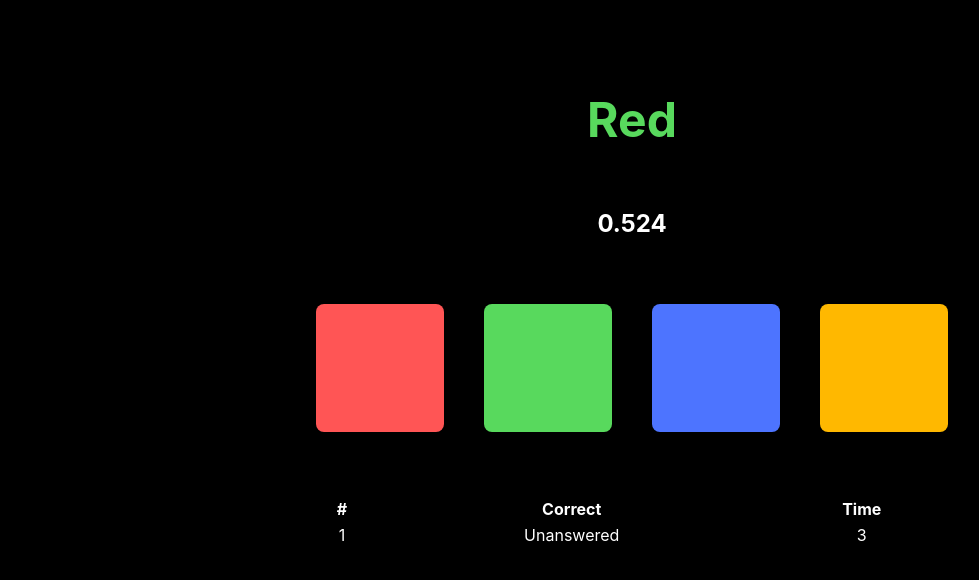
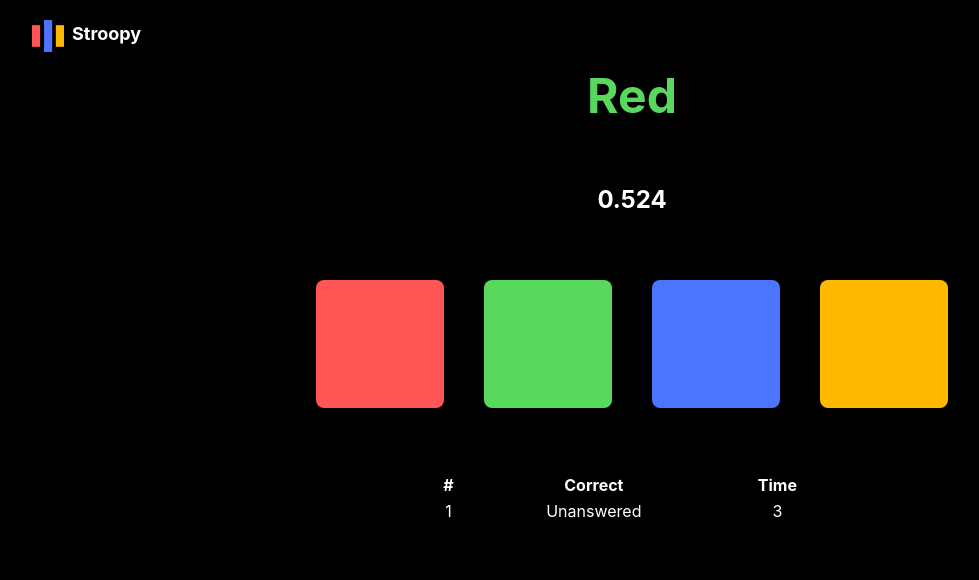
Before and after one commit to stroopy-itb/stroopy-client, a React (Create React App) app: page /test in a window 1280 px wide. Shown: the top 580 px of the page, without its empty margins (8-987 px from the left). Built offline with nearby package versions, Linux system fonts and the light colour scheme.

Commit message:
add header component

```diff
--- a/src/App.tsx
+++ b/src/App.tsx
@@ -1,11 +1,13 @@
 import React from 'react';
 import logo from './logo.svg';
 import {Routes, Route} from 'react-router-dom';
+import { Header } from './component';
 import { SetupPage, StroopPage } from './page';
 
 function App() {
   return (
-    <div className="bg-black flex justify-center">
+    <div className="bg-black px-10 min-h-screen">
+      <Header/>
       <Routes>
         <Route path="setup" element={<SetupPage/>} />
         <Route path="test" element={<StroopPage/>} />
--- /dev/null
+++ b/src/component/Header.tsx
@@ -0,0 +1,28 @@
+import React from "react";
+import { useLocation, useNavigate, useRoutes } from "react-router-dom";
+import logo from "../logo.svg";
+
+export default function Header(): JSX.Element {
+  const navigate = useNavigate();
+  const location = useLocation();
+
+  return (
+    <div className="flex justify-between py-5">
+      <button
+        onClick={() => navigate("/")}
+        disabled={location.pathname === "/test"}
+        className="grid grid-flow-col justify-items-center content-center gap-2"
+      >
+        <img className="w-8" src={logo} alt="logo" />
+        <span className="text-white text-lg font-bold">Stroopy</span>
+      </button>
+      {location.pathname !== "/test" ? (
+        <button>
+          <span className="text-white font-bold">Account</span>
+        </button>
+      ) : (
+        ""
+      )}
+    </div>
+  );
+}
--- /dev/null
+++ b/src/component/index.ts
@@ -0,0 +1 @@
+export {default as Header} from './Header';
--- a/src/page/SetupPage.tsx
+++ b/src/page/SetupPage.tsx
@@ -4,7 +4,7 @@ export default function SetupPage(): JSX.Element {
   const navigate = useNavigate();
 
   return (
-    <div className="min-h-screen grid grid-flow-row gap-5 justify-items-stretch content-center">
+    <div className="h-full grid grid-flow-row gap-5 justify-items-center content-center">
       <button
         className="button hover:button-hover"
         onClick={() => navigate("/test")}
--- a/src/page/StroopPage.tsx
+++ b/src/page/StroopPage.tsx
@@ -137,7 +137,7 @@ export default function StroopPage(): JSX.Element {
   };
 
   return (
-    <div className="min-h-screen grid grid-flow-row gap-16 justify-items-stretch content-center">
+    <div className="min-h-full grid grid-flow-row gap-16 justify-items-center content-center">
       <h1
         className="text-center text-5xl font-bold"
         style={{ color: stroopKey.color }}
@@ -175,8 +175,9 @@ export default function StroopPage(): JSX.Element {
         }}
       />
 
+      <div className="h-52 overflow-y-auto text-white text-center w-full md:w-1/3">
       {result ? (
-        <div className="h-52 text-white text-center grid grid-flow-row gap-2">
+        <div className="grid grid-flow-row gap-2">
           <div className="grid grid-cols-3">
             <div>
               <h2 className="text-xl font-bold">Correct</h2>
@@ -200,8 +201,7 @@ export default function StroopPage(): JSX.Element {
           </div>
         </div>
       ) : (
-        <div className="h-52 overflow-y-auto">
-          <table className="text-white text-center w-full">
+          <table className="w-full">
             <thead className="font-bold">
               <tr>
                 <th>#</th>
@@ -221,8 +221,8 @@ export default function StroopPage(): JSX.Element {
               })}
             </tbody>
           </table>
-        </div>
       )}
+      </div>
     </div>
   );
 }
```
